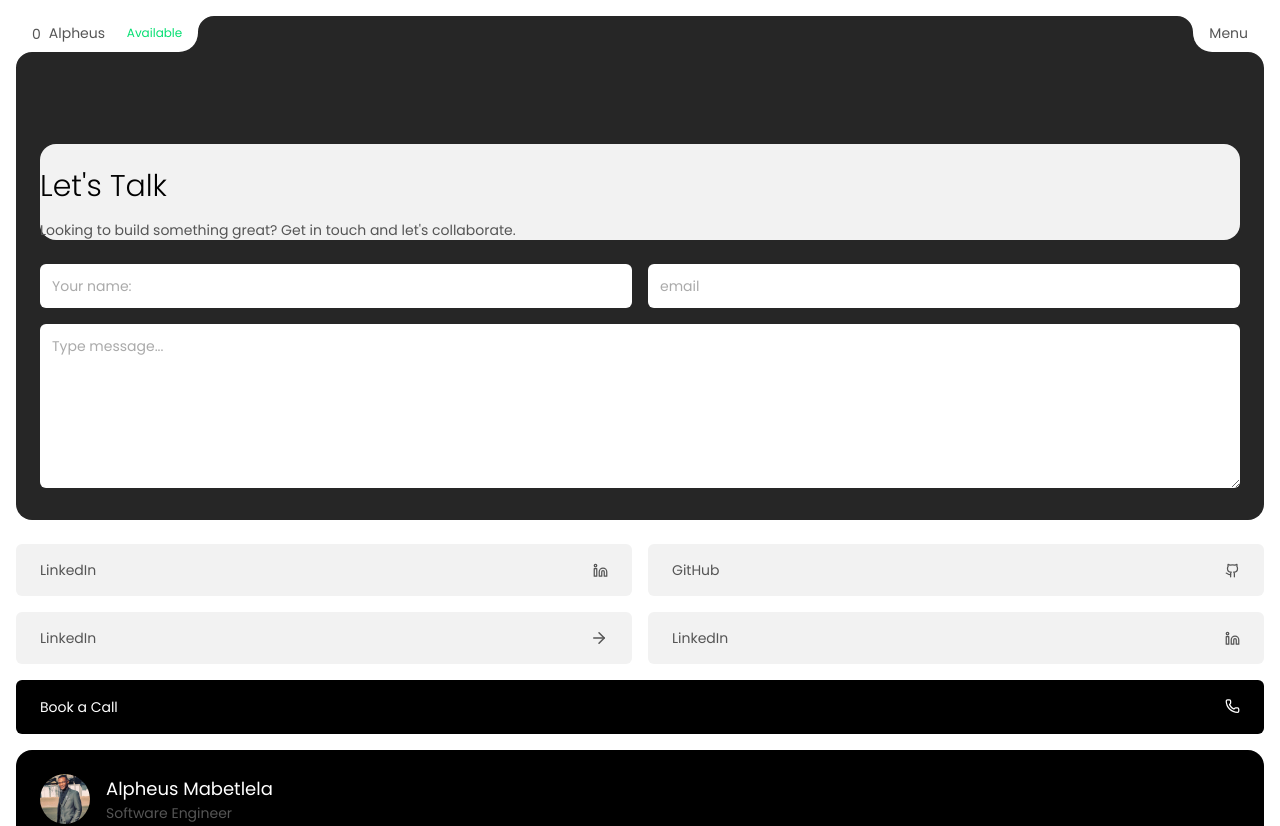
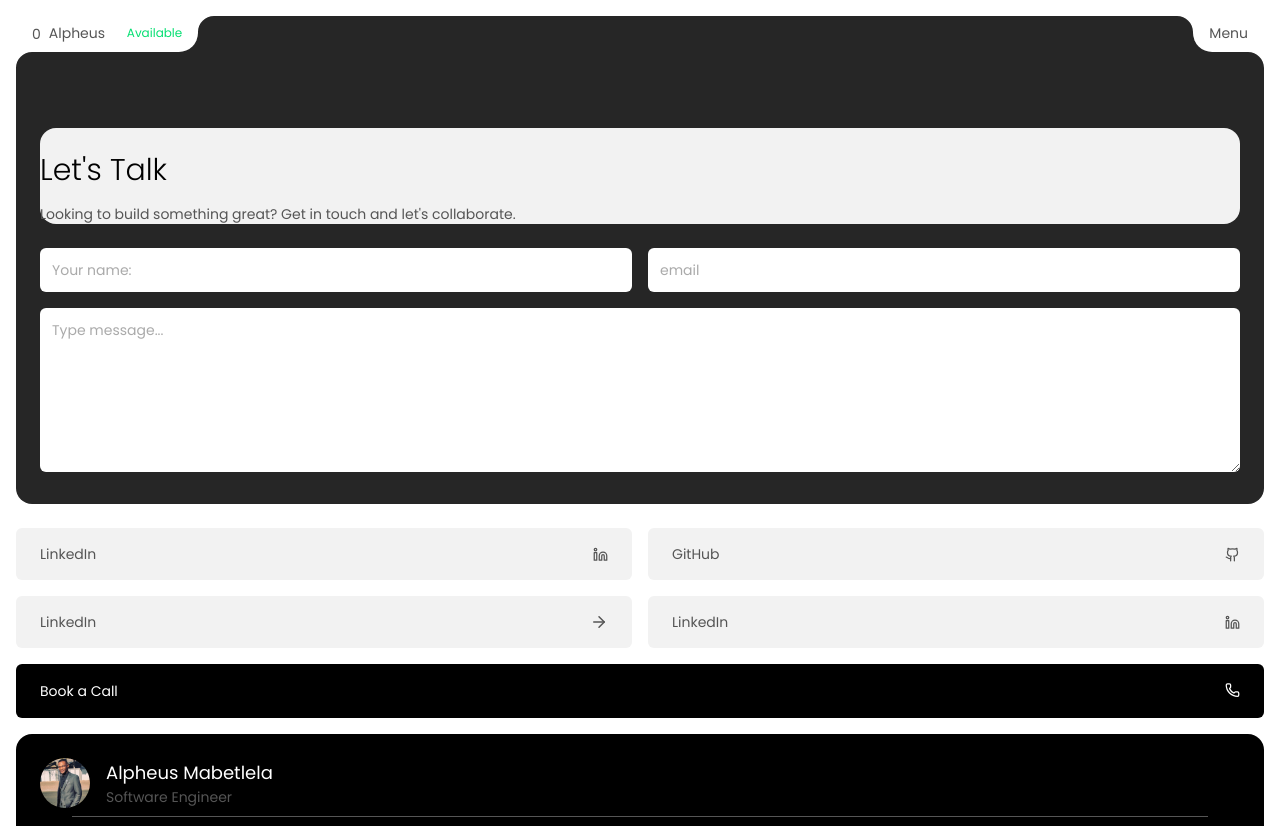
Before and after one commit to theCalculatar/v2.portfolio, a Next.js app: page /contact in a window 1280 px wide. Shown: the top 826 px of the page. Built offline with nearby package versions, Linux system fonts and the light colour scheme.

Commit message:
remove padding

```diff
--- a/src/app/contact/page.tsx
+++ b/src/app/contact/page.tsx
@@ -2,7 +2,7 @@ import React from "react";
 
 function Page() {
   return (
-    <div className="bg-neutral-800 pt-32 px-6 pb-8 rounded-2xl">
+    <div className="bg-neutral-800 pt-28 px-6 pb-8 rounded-2xl">
       <div className="flex bg-card-background rounded-2xl flex-col gap-4">
         <h1 className="capitalize max-w-sm flex mt-6 font-light text-3xl text-balance">
           Let&apos;s Talk
--- a/src/app/work/[id]/page.tsx
+++ b/src/app/work/[id]/page.tsx
@@ -21,7 +21,7 @@ export default async function Work({ params }: Params) {
 
   return (
     <div className="flex flex-col gap-4">
-      <div className="flex px-6 pt-32 pb-8 bg-card-background rounded-2xl flex-col gap-4">
+      <div className="flex px-6 pt-28 pb-8 bg-card-background rounded-2xl flex-col gap-4">
         <h1 className="capitalize max-w-sm flex mt-6 font-light text-3xl text-balance">
           {project.name}
         </h1>
--- a/src/app/work/page.tsx
+++ b/src/app/work/page.tsx
@@ -8,7 +8,7 @@ import { ArrowRight } from "lucide-react";
 export default function Work() {
   return (
     <div className="">
-      <div className="flex px-6 pt-32 pb-6 bg-card-background rounded-2xl flex-col gap-4">
+      <div className="flex px-6 pt-28 pb-6 bg-card-background rounded-2xl flex-col gap-4">
         <h1 className="capitalize max-w-sm flex mt-6 font-light text-3xl text-balance">
           Work
         </h1>
```
